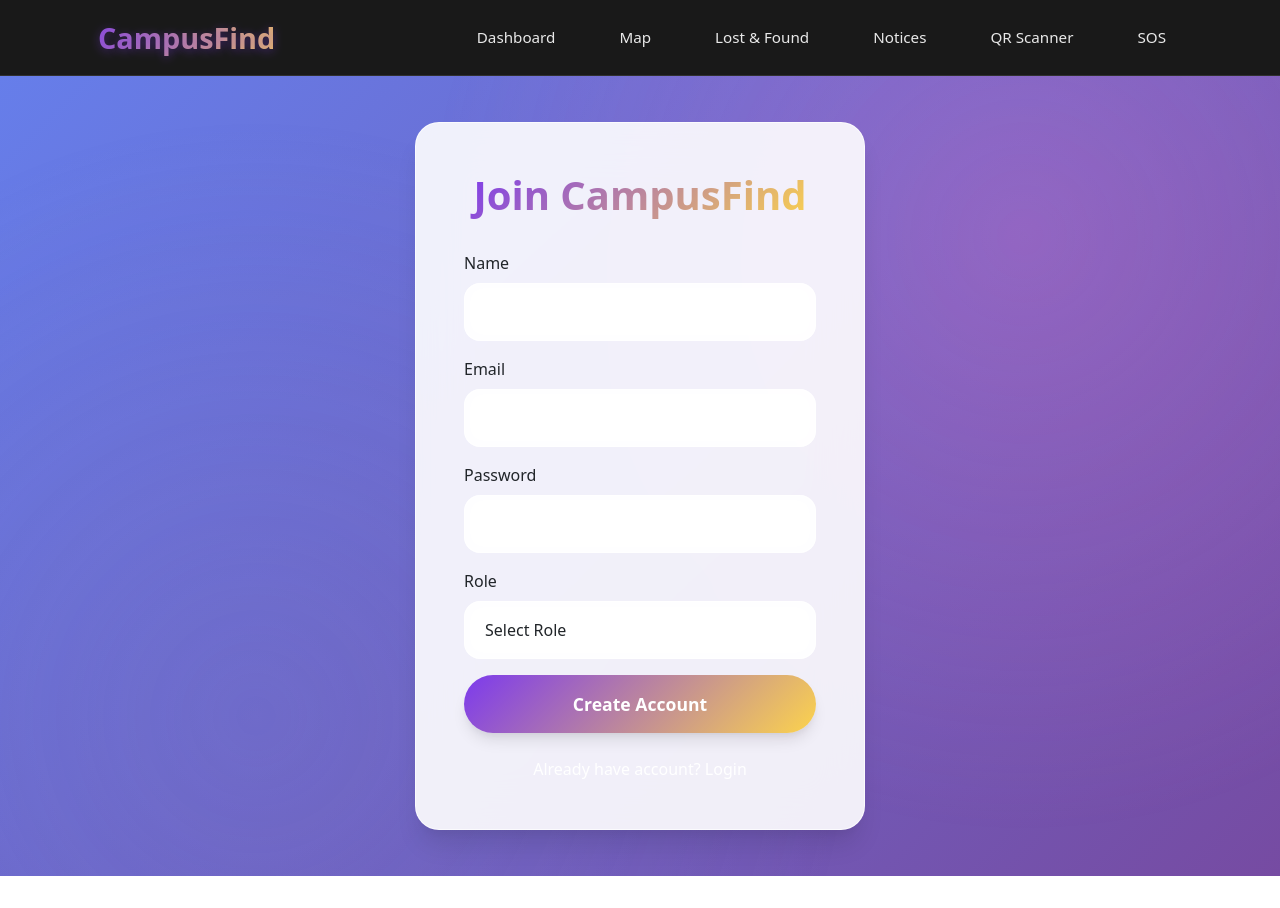
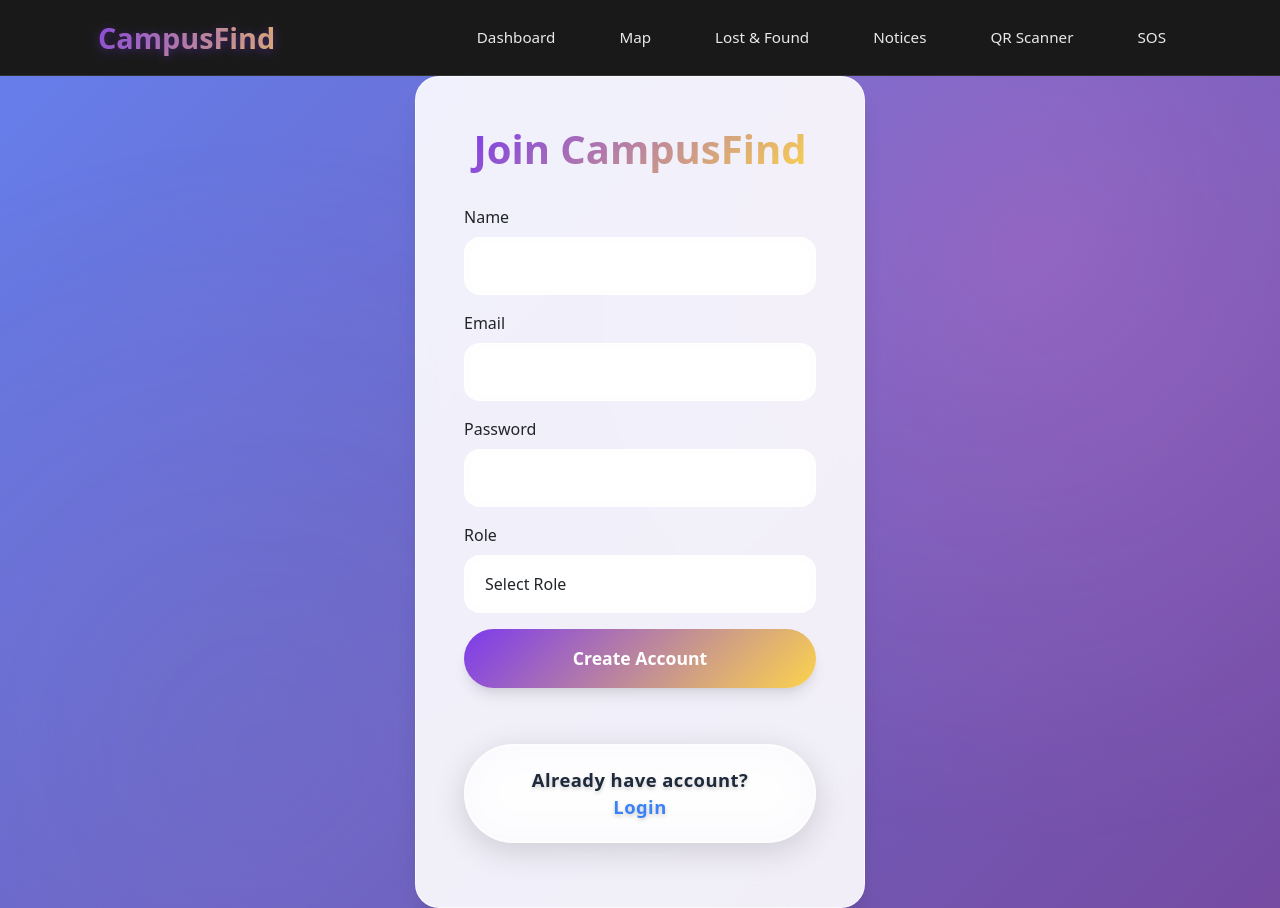
Before and after one commit to Dikshit-singh02/CampusFind, a React (Create React App) app in the folder campusfind-frontend/: page /signup in a window 1280 px wide. Before the commit the page ends 876 px from the top, so only its background shows below. Built offline with nearby package versions, Linux system fonts and the light colour scheme.

Commit message:
some changes in in login and signup

```diff
--- a/campusfind-frontend/src/pages/Signup.css
+++ b/campusfind-frontend/src/pages/Signup.css
@@ -33,6 +33,9 @@
   animation: slideUp 0.8s ease-out;
   position: relative;
   z-index: 2;
+  min-height: 750px;
+  display: flex;
+  flex-direction: column;
 }
 
 .signup-title {
@@ -97,9 +100,73 @@
   50% { opacity: 0.8; }
 }
 
+.login-link {
+  color:  #1e293b !important;
+  font-weight: 700;
+  font-size: 1.15rem;
+  padding: 1.25rem 2.5rem;
+  border-radius: 50px;
+  background: rgba(255, 255, 255, 0.45); /* Thicker white bg for contrast */
+  backdrop-filter: blur(25px);
+  -webkit-backdrop-filter: blur(25px);
+  border: 2px solid rgba(255, 255, 255, 0.6);
+  box-shadow: 0 8px 32px rgba(0, 0, 0, 0.15);
+  transition: all 0.4s cubic-bezier(0.4, 0, 0.2, 1);
+  display: inline-block;
+  letter-spacing: 0.025em;
+  text-shadow: 0 2px 4px rgba(0,0,0,0.2); /* Stronger shadow */
+  position: relative;
+  overflow: hidden;
+}
+
+.login-link::before {
+  content: '';
+  position: absolute;
+  top: 0;
+  left: -100%;
+  width: 100%;
+  height: 100%;
+  background: linear-gradient(90deg, transparent, rgba(255,255,255,0.4), transparent);
+  transition: left 0.6s;
+}
+
+.login-link:hover::before {
+  left: 100%;
+}
+
+.login-link span {
+  color: #3B82F6 !important; /* Blue accent on bold "Login" */
+}
+
+.login-link:hover {
+  color: #FFFFFF !important;
+  background: linear-gradient(135deg, rgba(59,130,246,0.3), rgba(99,102,241,0.3));
+  transform: translateY(-2px) scale(1.05);
+  box-shadow: 0 12px 40px rgba(59,130,246,0.4), 0 0 0 1px rgba(255,255,255,0.3);
+  text-decoration: none !important;
+}
+
+.link-container {
+  padding: 2rem 0 1rem;
+  min-height: 80px;
+  display: flex;
+  align-items: center;
+  justify-content: center;
+}
+
 @media (max-width: 576px) {
   .signup-glass-form {
     margin: 1rem;
     padding: 2rem;
   }
+
+  .login-link {
+    font-size: 1rem;
+    padding: 0.875rem 1.5rem;
+  }
+
+  .link-container {
+    padding: 1.5rem 0 0.75rem;
+    min-height: 70px;
+  }
 }
--- a/campusfind-frontend/src/pages/Signup.js
+++ b/campusfind-frontend/src/pages/Signup.js
@@ -94,9 +94,9 @@ const Signup = () => {
             {loading ? 'Creating Account...' : 'Create Account'}
           </button>
         </form>
-        <div className="text-center mt-4">
-          <Link to="/login" className="text-white text-decoration-none">Already have account? Login</Link>
-        </div>
+<div className="link-container text-center mt-4">
+  <Link to="/" className="login-link text-decoration-none">Already have account? <span className="fw-bold">Login</span></Link>
+</div>
       </div>
     </div>
   );
```
Also changed, not shown: 1 other file (tests, documents, lock files or other folders).
